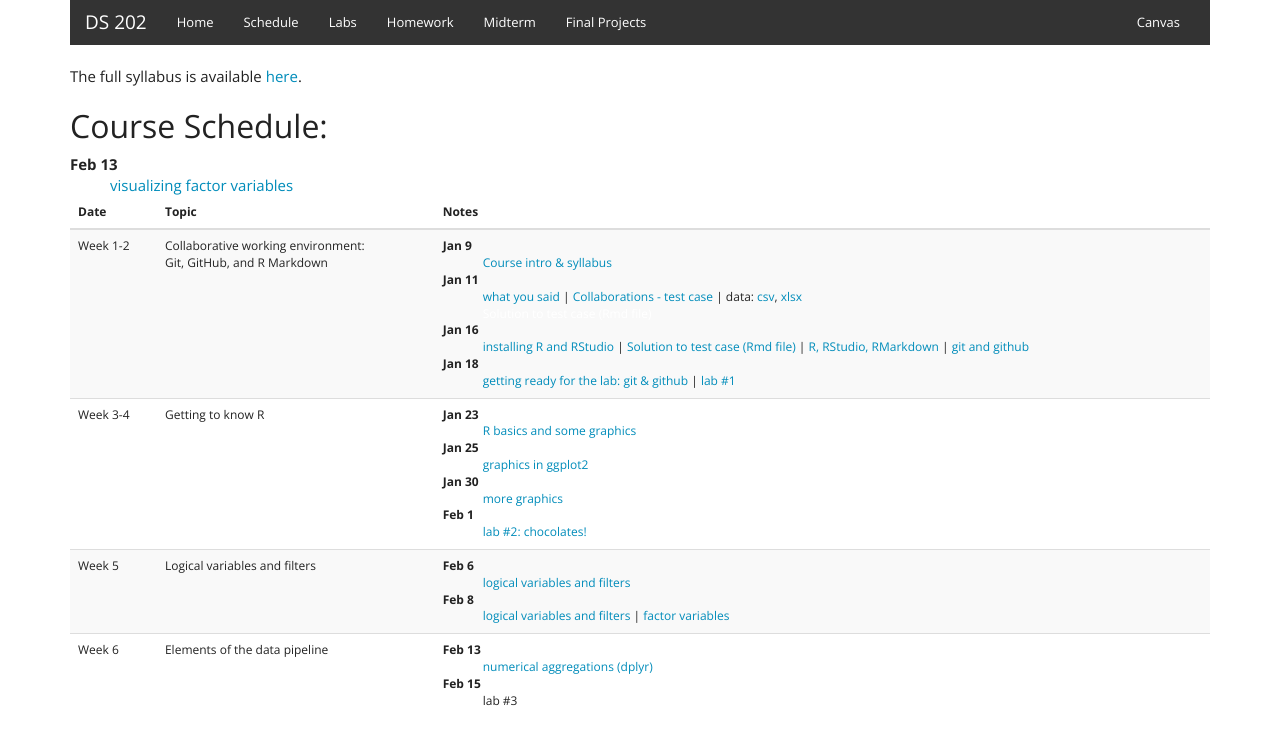
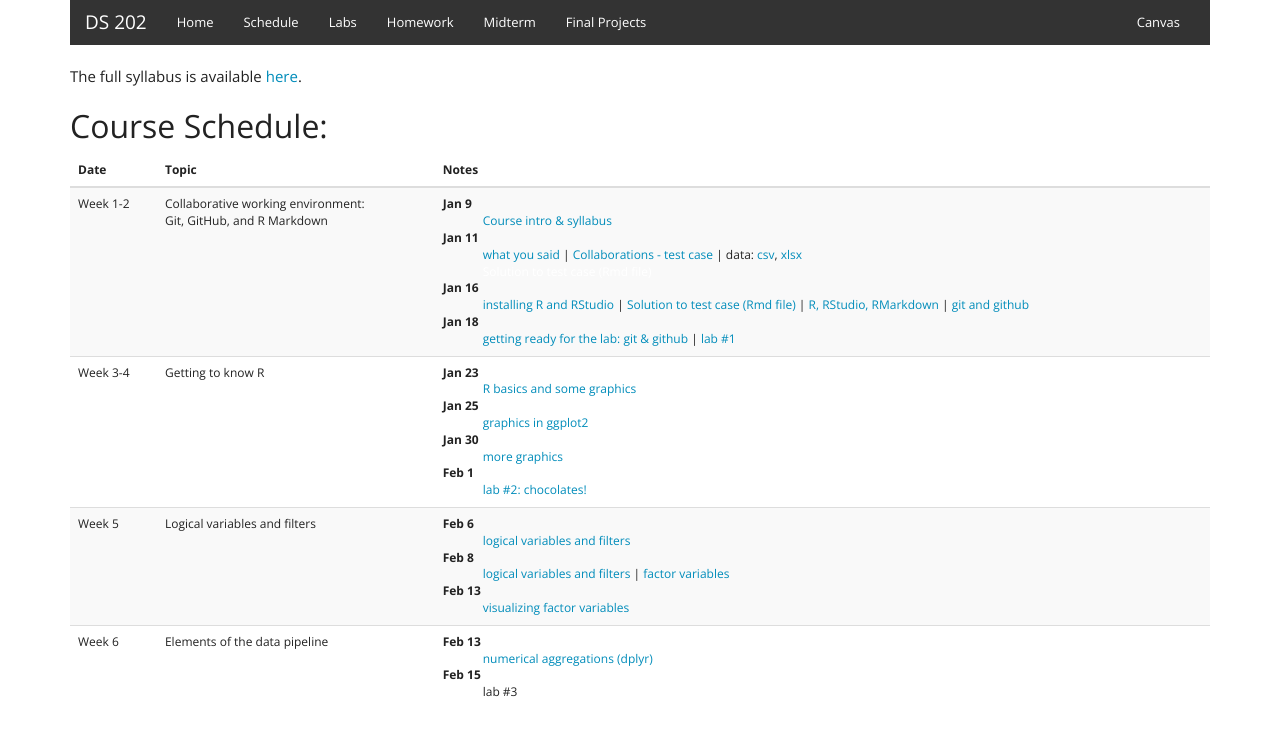
Before and after one commit to DS202-at-ISU/DS202-at-ISU.github.io-2018, a Jekyll site: the page built from schedule.html, in a window 1280 px wide. Shown: the top 745 px of the page. Built offline with Jekyll 4.4.1, drawn with Linux system fonts in a browser that asks for light colours; some of the changed lines change nothing that is shown.

Commit message:
another link

```diff
--- a/schedule.html
+++ b/schedule.html
@@ -71,12 +71,12 @@ The full syllabus is available <a href="syllabus.pdf" target=_blank>here</a>.
           <dd><a href="../materials/02_r-intro/04_logical.html" target=_blank>logical variables and filters</a></dd>
           <dt>Feb 8</dt>
           <dd><a href="../materials/02_r-intro/04_logical.html" target=_blank>logical variables and filters</a> | <a href="../materials/02_r-intro/05_factors.html" target=_blank>factor variables</a></dd>
-           </dl>
-        </td>
-        <dt>Feb 13</dt>
+           <dt>Feb 13</dt>
           <dd><a href="../materials/02_r-intro/06_vis-factor.html" target=_blank>visualizing factor variables</a></dd>
            </dl>
         </td>
+
+
       </tr>
       <tr>
         <td>Week 6</td>
```
